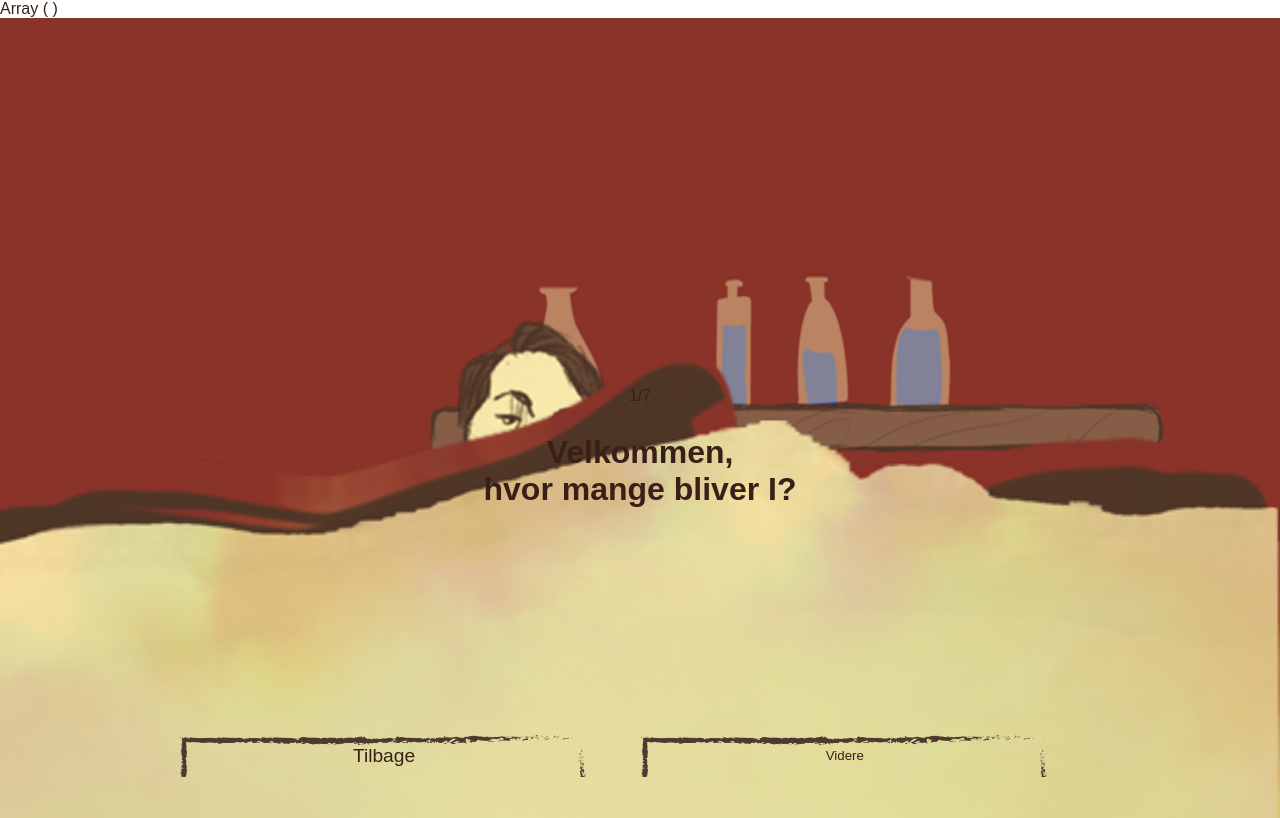
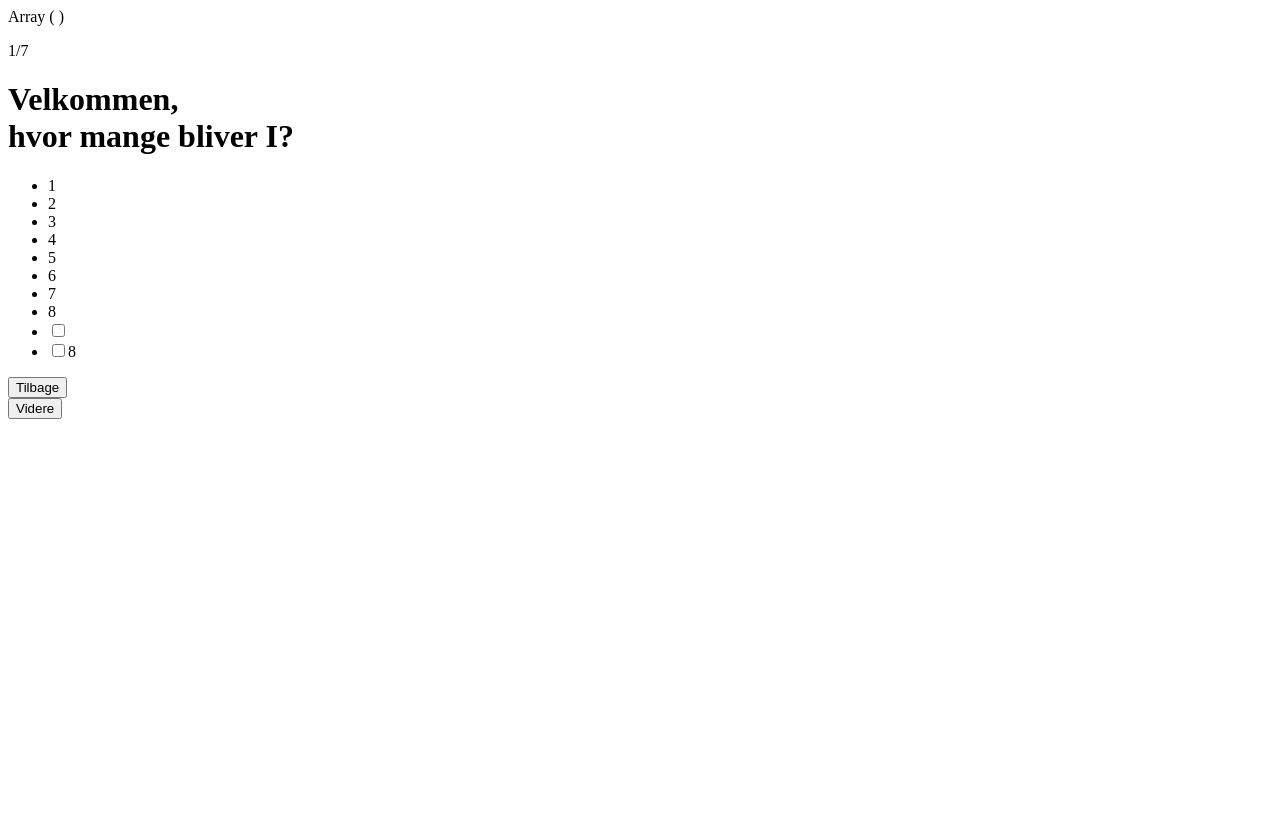
Before and after one commit to Tmptvk/3semprojekt, a PHP site: page /q1-3.php in a window 1280 px wide. After the commit the page ends 419 px from the top, so only its background shows below. Run offline with PHP 8.4, Linux system fonts and the light colour scheme; some web fonts are replaced.

Commit message:
css slået fra

```diff
--- a/psecs/head.php
+++ b/psecs/head.php
@@ -1,4 +1,4 @@
 <link rel="stylesheet" href="https://use.typekit.net/qdq8mhe.css">
-<link rel="stylesheet" href="stylesheets/main.css">
+<!--<link rel="stylesheet" href="stylesheets/main.css">-->
 <meta charset="utf-8">
 <meta name="viewport" content="width=device-width, initial-scale=1.0">
--- a/q1-3.php
+++ b/q1-3.php
@@ -32,7 +32,7 @@ print_r($_POST);
               <li id="q1-7" class="listyle">7</li>
               <li id="q1-8" class="listyle">8</li>
               <li> <input type ="checkbox" name="amount[1]" ></li>
-              <li> <input type ="checkbox" name="amount[2]" ></li>
+              <li> <input type ="checkbox" name="amount[2]" >8</li>
             </ul>
             </div>
             <div class="btnwrapper3">
```
